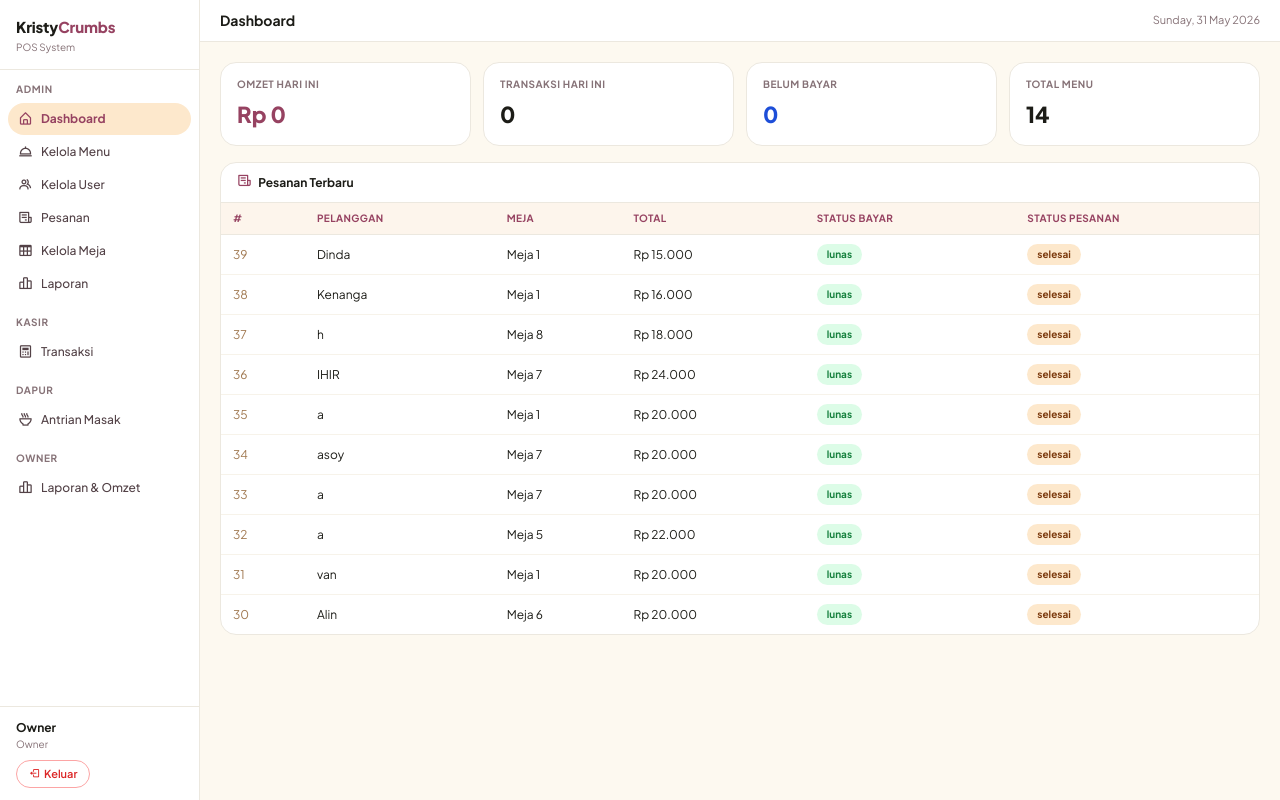
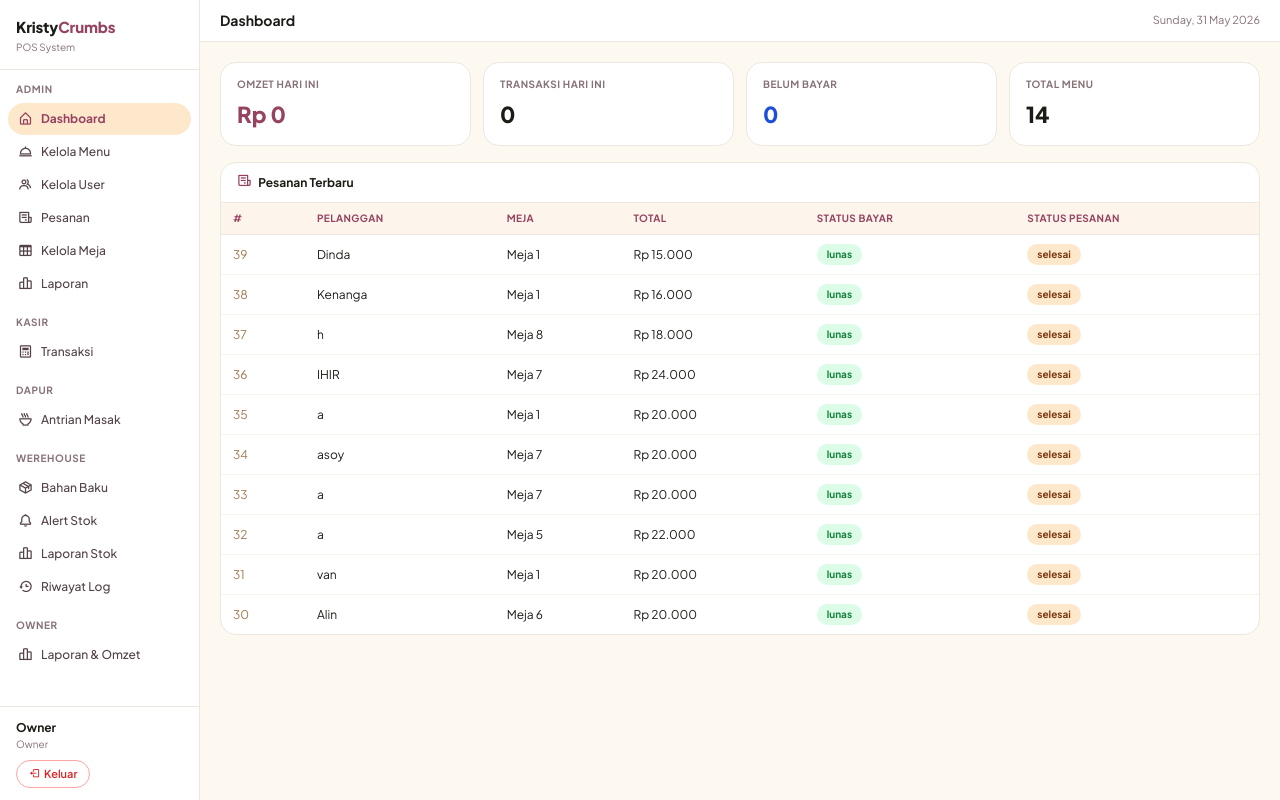
Before and after one commit to Kristyyyvy/nnnn, a PHP site: page /admin.php in a window 1280 px wide. Run offline with PHP 8.4, Linux system fonts and the light colour scheme; a user stored in the database is signed in; data comes from the database, SQL or seed files in the repository.

Commit message:
implementation navigation to werehouse fitur

```diff
--- a/_layout.php
+++ b/_layout.php
@@ -421,6 +421,16 @@ $uname = $_SESSION['username'] ?? '';
         </div>
       <?php endif; ?>
 
+      <?php if ($role === 'admin' || $role === 'owner'): ?>
+        <div class="sb-section">Werehouse</div>
+        <div class="sb-nav">
+          <a href="function/function_warehouse/bahan/index.php" class="sb-link <?= ($active ?? '') === 'werehouse' ? 'active' : '' ?>"><i class='bx bx-package'></i> Bahan Baku</a>
+          <a href="" class="sb-link <?= ($active ?? '') === 'alert_werehouse' ? 'active' : '' ?>"><i class='bx bx-bell'></i>Alert Stok</a>
+          <a href="" class="sb-link <?= ($active ?? '') === 'laporan_werehouse' ? 'active' : '' ?>"><i class='bx bx-bar-chart-alt-2'></i> Laporan Stok</a>
+          <a href="" class="sb-link <?= ($active ?? '') === 'log_werehouse' ? 'active' : '' ?>"><i class='bx bx-history'></i> Riwayat Log</a>
+        </div>
+      <?php endif; ?>
+
       <?php if ($role === 'owner'): ?>
         <div class="sb-section">Owner</div>
         <div class="sb-nav">
```
